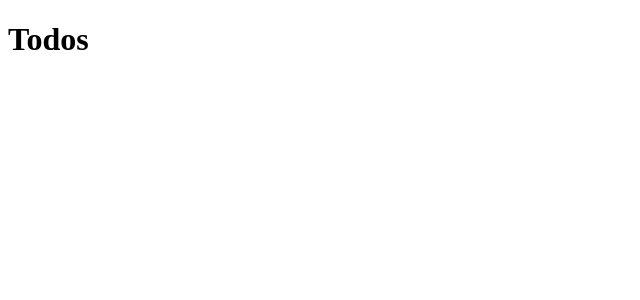
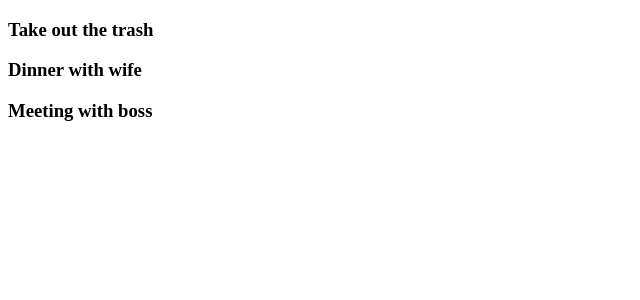
Before and after one commit to RdotSilva/React-Todo-List, a React (Create React App) app: page / in a window 1280 px wide. Shown: the top 300 px of the page, without its empty margins (0-640 px from the left). Built offline with nearby package versions, Linux system fonts and the light colour scheme.

Commit message:
Return todo title from Todos component

```diff
--- a/src/components/Todos.js
+++ b/src/components/Todos.js
@@ -1,12 +1,8 @@
-import React, { Component } from 'react';
+import React, { Component } from "react";
 
 class Todos extends Component {
   render() {
-    return (
-      <div>
-        <h1>Todos</h1>
-      </div>
-    );
+    return this.props.todos.map(todo => <h3> {todo.title} </h3>);
   }
 }
 
```
